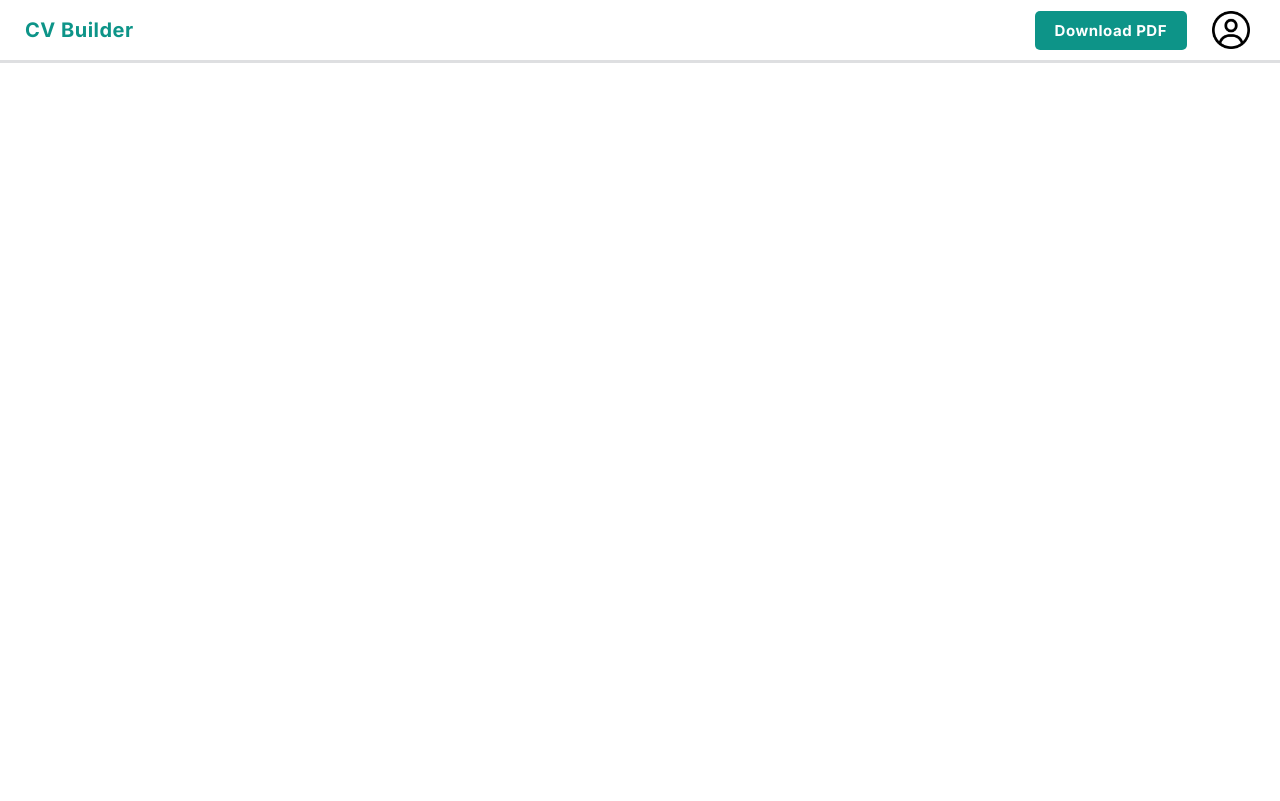
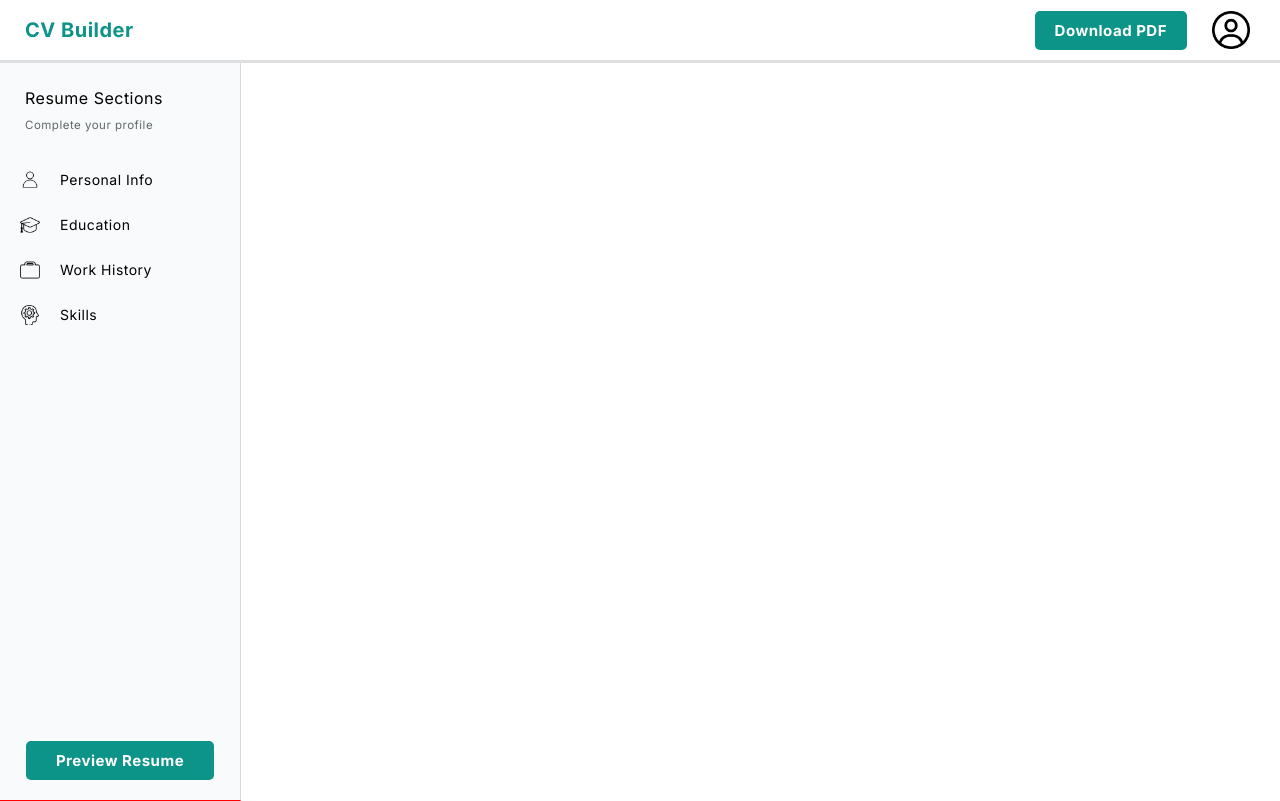
Before and after one commit to KTAGit/cv-application, a React (Vite) app: page / in a window 1280 px wide. Built offline with nearby package versions, Linux system fonts and the light colour scheme.

Commit message:
Add sidebar component with active state logic and styling

```diff
--- a/src/App.jsx
+++ b/src/App.jsx
@@ -1,10 +1,12 @@
 import { useState } from "react";
 import { Navbar } from "./Navbar";
+import { Sidebar } from "./Sidebar";
 
 function App() {
   return (
     <>
       <Navbar />
+      <Sidebar />
     </>
   );
 }
--- /dev/null
+++ b/src/Sidebar.jsx
@@ -0,0 +1,78 @@
+import defaultPersonalIcon from "./assets/icons/default-user-avatar.png";
+import personalIcon from "./assets/icons/user-avatar.png";
+import defaultEducationIcon from "./assets/icons/default-graduation-cap.png";
+import educationIcon from "./assets/icons/graduation-cap.png";
+import defaultWorkHistoryIcon from "./assets/icons/default-suit-case.png";
+import workHistoryIcon from "./assets/icons/suit-case.png";
+import defaultSkillsIcon from "./assets/icons/default-automation.png";
+import skillsIcon from "./assets/icons/automation.png";
+import { useState } from "react";
+
+export function Sidebar() {
+  const [isActive, setIsActive] = useState(null);
+
+  return (
+    <div className="main-sidebar">
+      <div className="category-section">
+        <div className="section-info">
+          <p>Resume Sections</p>
+          <p className="complete-p">Complete your profile</p>
+        </div>
+        <div className="category-wrapper">
+          <div
+            className={
+              isActive === 0
+                ? "personal-info-wrapper active"
+                : "personal-info-wrapper"
+            }
+            onClick={() => setIsActive(0)}
+          >
+            <img
+              src={isActive === 0 ? personalIcon : defaultPersonalIcon}
+              alt=""
+            />
+            <p>Personal Info</p>
+          </div>
+          <div
+            className={
+              isActive === 1 ? "education-wrapper active" : "education-wrapper"
+            }
+            onClick={() => setIsActive(1)}
+          >
+            <img
+              src={isActive === 1 ? educationIcon : defaultEducationIcon}
+              alt=""
+            />
+            <p>Education</p>
+          </div>
+          <div
+            className={
+              isActive === 2
+                ? "work-history-wrapper active"
+                : "work-history-wrapper"
+            }
+            onClick={() => setIsActive(2)}
+          >
+            <img
+              src={isActive === 2 ? workHistoryIcon : defaultWorkHistoryIcon}
+              alt=""
+            />
+            <p>Work History</p>
+          </div>
+          <div
+            className={
+              isActive === 3 ? "skills-wrapper active" : "skills-wrapper"
+            }
+            onClick={() => setIsActive(3)}
+          >
+            <img src={isActive === 3 ? skillsIcon : defaultSkillsIcon} alt="" />
+            <p>Skills</p>
+          </div>
+        </div>
+      </div>
+      <div className="button-wrapper">
+        <button className="preview-btn">Preview Resume</button>
+      </div>
+    </div>
+  );
+}
--- a/src/index.css
+++ b/src/index.css
@@ -1,5 +1,7 @@
 body {
   margin: 0;
+  height: 100dvh;
+  overflow: hidden;
 }
 
 .navbar {
@@ -47,3 +49,113 @@ body {
   width: 38px;
   height: 38px;
 }
+
+.main-sidebar {
+  border-bottom: solid red 1px;
+  background-color: #f9fafb;
+  height: calc(100vh - 63px);
+  width: 240px;
+  display: flex;
+  flex-direction: column;
+  justify-content: space-between;
+  border-right: solid 1px #10182723;
+  .button-wrapper {
+    margin-bottom: 20px;
+    display: flex;
+    justify-content: center;
+  }
+}
+
+.section-info {
+  margin-top: 25px;
+  margin-bottom: 25px;
+  p {
+    margin-left: 25px;
+    margin: 10px 0px 10px 25px;
+    font-family: "Inter", sans-serif;
+    font-optical-sizing: auto;
+    letter-spacing: 0.5px;
+    font-weight: light;
+  }
+}
+
+.complete-p {
+  margin-top: 10px;
+  font-size: 11.5px;
+  font-weight: light;
+  color: #5e6968;
+}
+
+.category-section div img {
+  width: 20px;
+  height: 20px;
+  margin-left: 20px;
+}
+
+.personal-info-wrapper {
+  display: flex;
+  align-items: center;
+  z-index: 10;
+  p {
+    font-family: "Inter", sans-serif;
+    letter-spacing: 0.5px;
+    font-weight: light;
+    font-size: 14px;
+    margin-left: 20px;
+  }
+}
+
+.education-wrapper {
+  display: flex;
+  align-items: center;
+  p {
+    font-family: "Inter", sans-serif;
+    letter-spacing: 0.5px;
+    font-weight: light;
+    font-size: 14px;
+    margin-left: 20px;
+    color: black;
+  }
+}
+.work-history-wrapper {
+  display: flex;
+  align-items: center;
+  p {
+    font-family: "Inter", sans-serif;
+    letter-spacing: 0.5px;
+    font-weight: light;
+    font-size: 14px;
+    margin-left: 20px;
+  }
+}
+.skills-wrapper {
+  display: flex;
+  align-items: center;
+  p {
+    font-family: "Inter", sans-serif;
+    letter-spacing: 0.5px;
+    font-weight: light;
+    font-size: 14px;
+    margin-left: 20px;
+  }
+}
+
+.preview-btn {
+  height: fit-content;
+  margin: 0px 25px 0px 25px;
+  padding: 10px 30px 10px 30px;
+  font-family: "Inter", sans-serif;
+  font-weight: bold;
+  font-size: 15px;
+  letter-spacing: 0.5px;
+  color: #ffffff;
+  background-color: #0d9488;
+  border: none;
+  border-radius: 5px;
+}
+
+.active {
+  background-color: #f1fdfa;
+  border-right: #0d9488 solid 3px;
+  color: #0d9488;
+}
--- a/src/main.jsx
+++ b/src/main.jsx
@@ -2,6 +2,7 @@ import { StrictMode } from "react";
 import { createRoot } from "react-dom/client";
 import "./index.css";
 import App from "./App.jsx";
+import { Sidebar } from "./Sidebar.jsx";
 
 createRoot(document.getElementById("root")).render(
   <StrictMode>
```
